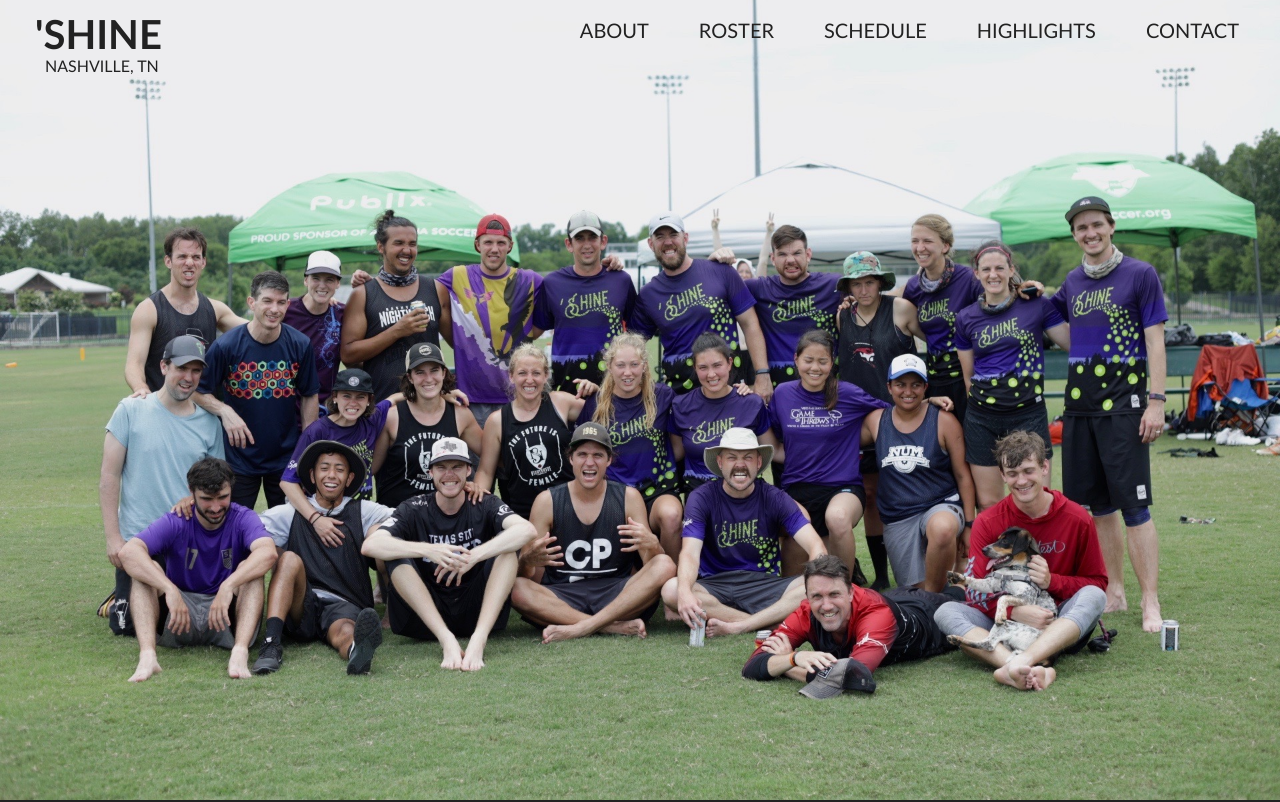
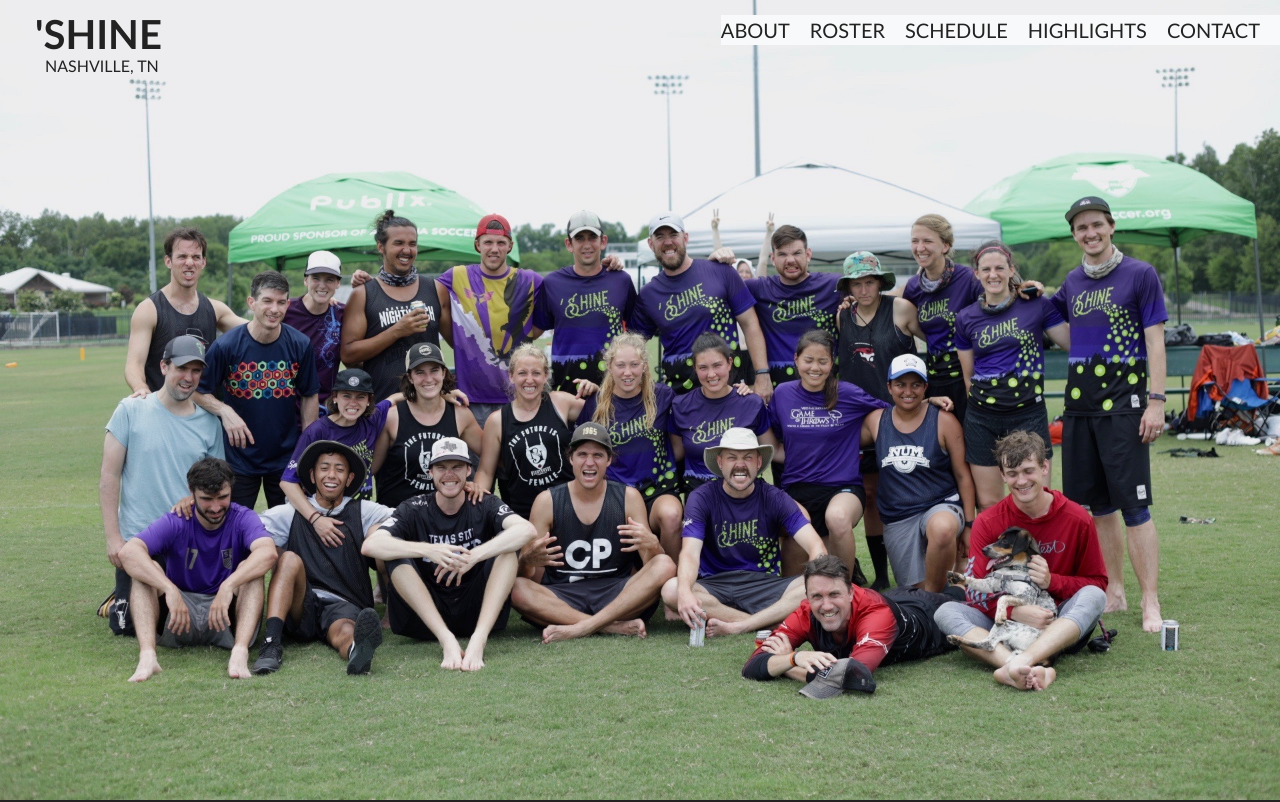
Before and after one commit to liz-barnes/nashville-shine-ultimate, a React (Create React App) app: page / in a window 1280 px wide. Shown: the top 802 px of the page. Built offline with nearby package versions, Linux system fonts and the light colour scheme.

Commit message:
collapse navbar, update padding and margin

```diff
--- a/package.json
+++ b/package.json
@@ -12,11 +12,12 @@
     "emailjs-com": "^2.6.4",
     "firebase": "^8.5.0",
     "prop-types": "^15.7.2",
-    "react": "^17.0.1",
-    "react-dom": "^17.0.1",
+    "react": "^17.0.2",
+    "react-dom": "^17.0.2",
     "react-photo-gallery": "^8.0.0",
     "react-router-dom": "^5.2.0",
     "react-scripts": "4.0.0",
+    "reactstrap": "^8.9.0",
     "web-vitals": "^0.2.4"
   },
   "scripts": {
--- a/src/Components/Nav/index.js
+++ b/src/Components/Nav/index.js
@@ -1,9 +1,47 @@
+import React, { useState } from 'react';
 import { Link } from 'react-router-dom';
+import {
+  Collapse,
+  Navbar,
+  NavbarToggler,
+  Nav,
+  NavItem,
+} from 'reactstrap';
 
-export default function Nav() {
+export default function MyNavbar() {
+  const [isOpen, setIsOpen] = useState(false);
+  const toggle = () => setIsOpen(!isOpen);
   return (
     <div className='navbar-container'>
       <header className='brand-container'>
+        <Link to='/' className='brand'>
+          <h1>'Shine</h1>
+        </Link>
+        <p className='city'>Nashville, TN</p>
+      </header>
+      <Navbar color="light" light expand="md" className='justify-content-between'>
+        <NavbarToggler onClick={toggle} />
+        <Collapse isOpen={isOpen} navbar>
+          <Nav className='mr-auto' navbar>
+            <NavItem>
+              <Link to='/about' className='navbar-item'>about</Link>
+            </NavItem>
+            <NavItem>
+              <Link to='/roster' className='navbar-item'>roster</Link>
+            </NavItem>
+            <NavItem>
+              <Link to='/schedule' className='navbar-item'>schedule</Link>
+            </NavItem>
+            <NavItem>
+              <Link to='/highlights' className='navbar-item'>highlights</Link>
+            </NavItem>
+            <NavItem>
+              <Link to='/contact' className='navbar-item'>contact</Link>
+            </NavItem>
+          </Nav>
+        </Collapse>
+      </Navbar>
+      {/* <header className='brand-container'>
         <Link to='/' className='brand'>
           <h1>'Shine</h1>
         </Link>
@@ -17,7 +55,7 @@ export default function Nav() {
           <Link to='/highlights' className='navbar-item'>highlights</Link>
           <Link to='/contact' className='navbar-item'>contact</Link>
         </div>
-      </nav>
+      </nav> */}
     </div>
   );
 }
--- a/src/styles/components/_navbar.scss
+++ b/src/styles/components/_navbar.scss
@@ -16,7 +16,8 @@
       grid-area: navbar;
       justify-self: end;
       align-self: flex-start;
-      padding-top: 15px;
+      margin-top: 15px;
+      padding: 0px;
   }
 
   .brand-container {
@@ -41,7 +42,7 @@
   }
 
   a.navbar-item {
-      margin: 0px 25px;
+      margin-right: 20px;
       font-size: 20px;
       color: $backgroundColor;
       text-decoration: none;
```
Also changed, not shown: 1 other file (tests, documents, lock files or other folders).
